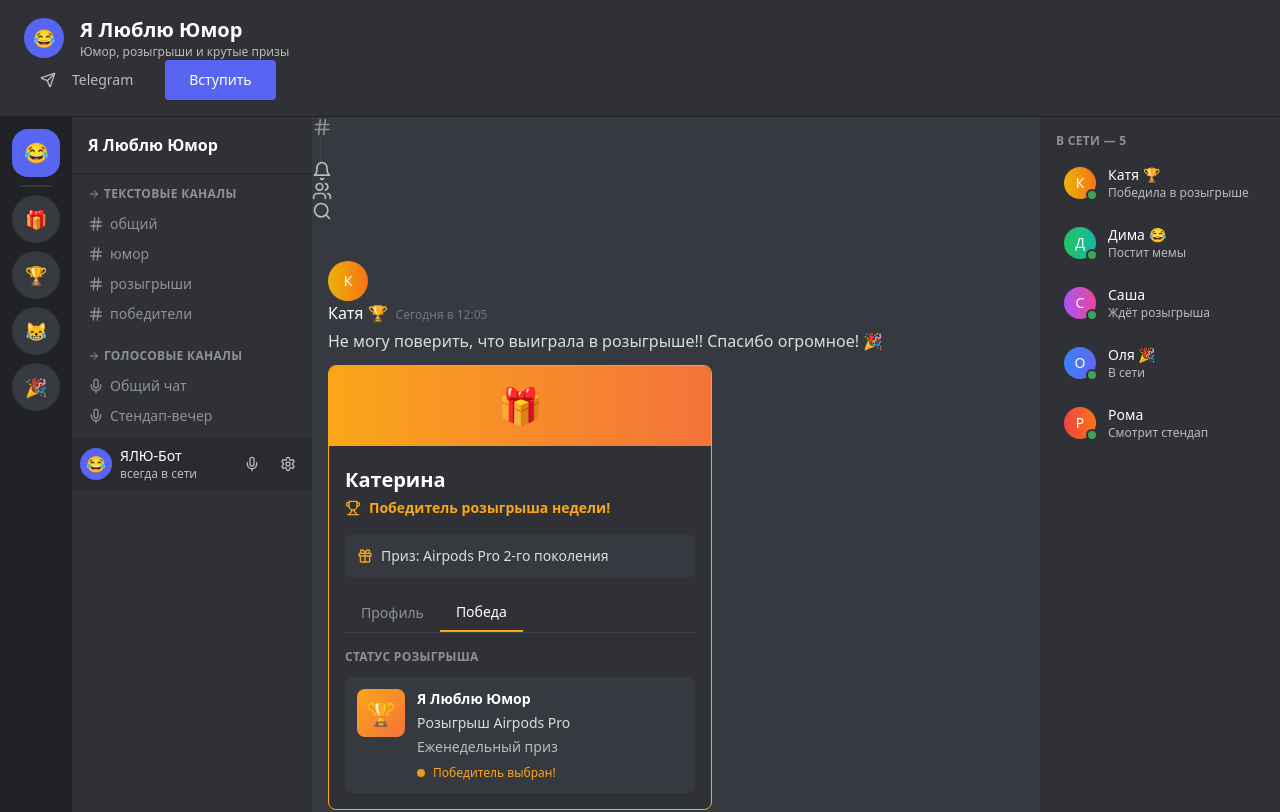
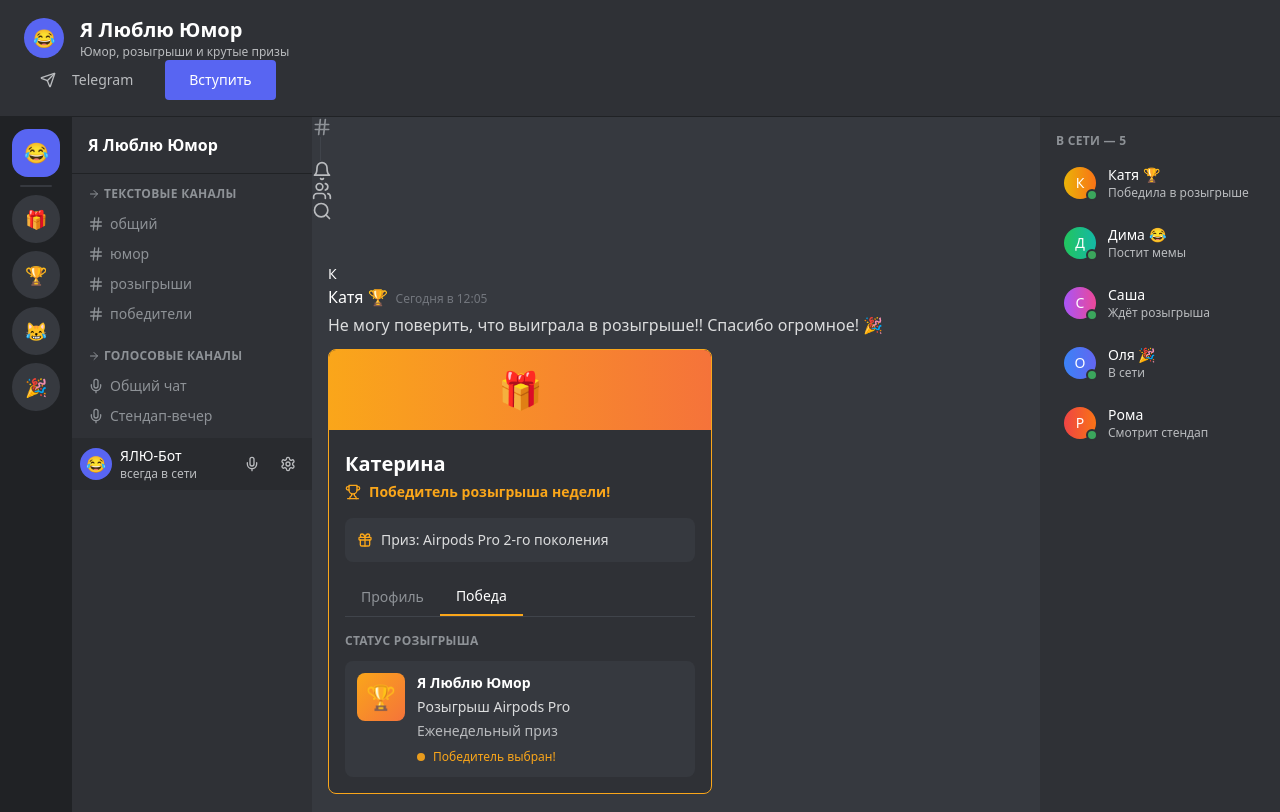
Before and after one commit to pr-poehali-dev/moonlight-adventure-2, a React (Vite) app: page / in a window 1280 px wide. Shown: the top 812 px of the page. Built offline with nearby package versions, Linux system fonts and the light colour scheme.

Commit message:
chore: update 1 component

```diff
--- a/src/components/ChatArea.tsx
+++ b/src/components/ChatArea.tsx
@@ -56,7 +56,7 @@ const ChatArea = ({ setMobileSidebarOpen }: Props) => (
 
       {/* Сообщение победителя */}
       <div className="">
-        <div className="w-8 h-8 sm:w-10 sm:h-10 bg-gradient-to-r from-yellow-500 to-orange-500 rounded-full flex items-center justify-center flex-shrink-0">
+        <div className="">
           <span className="text-white text-xs sm:text-sm font-medium">К</span>
         </div>
         <div className="flex-1 min-w-0">
```
